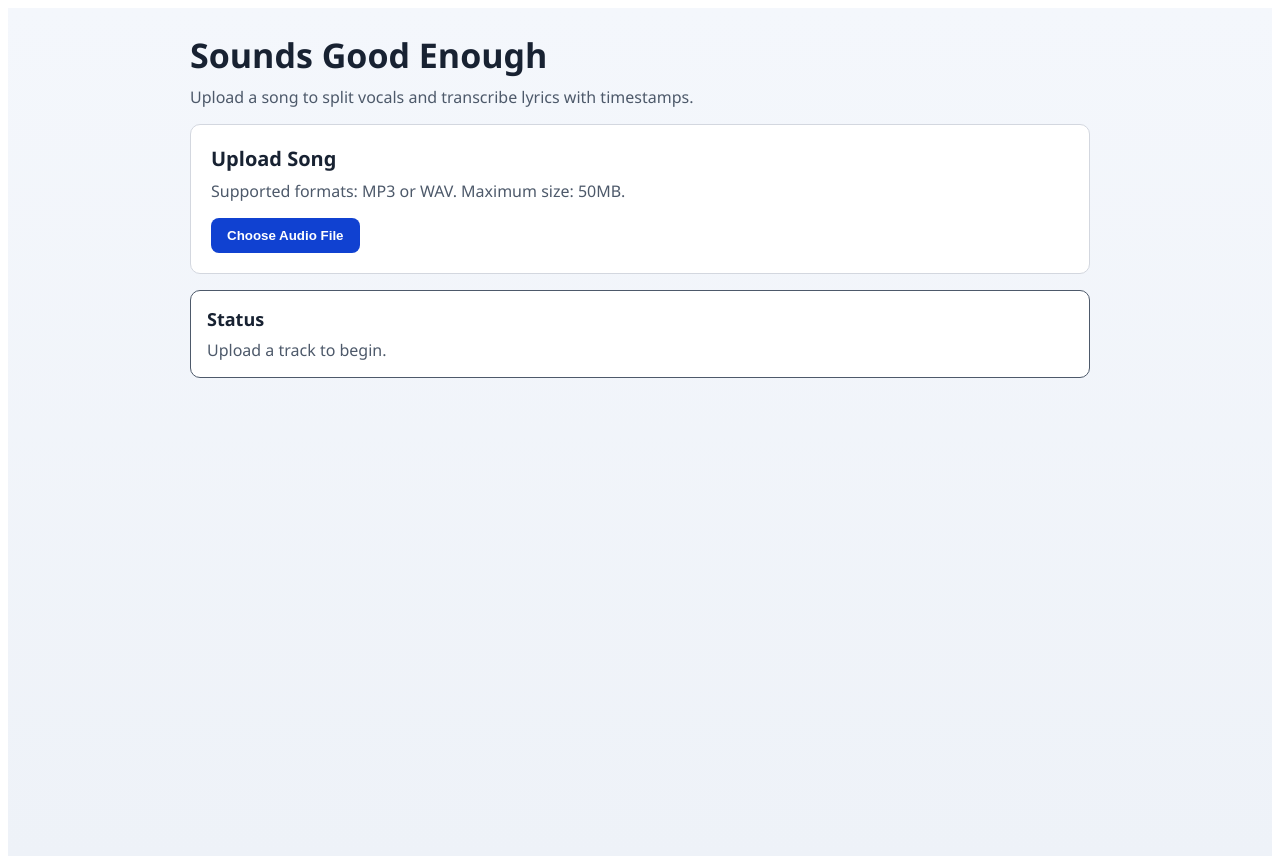
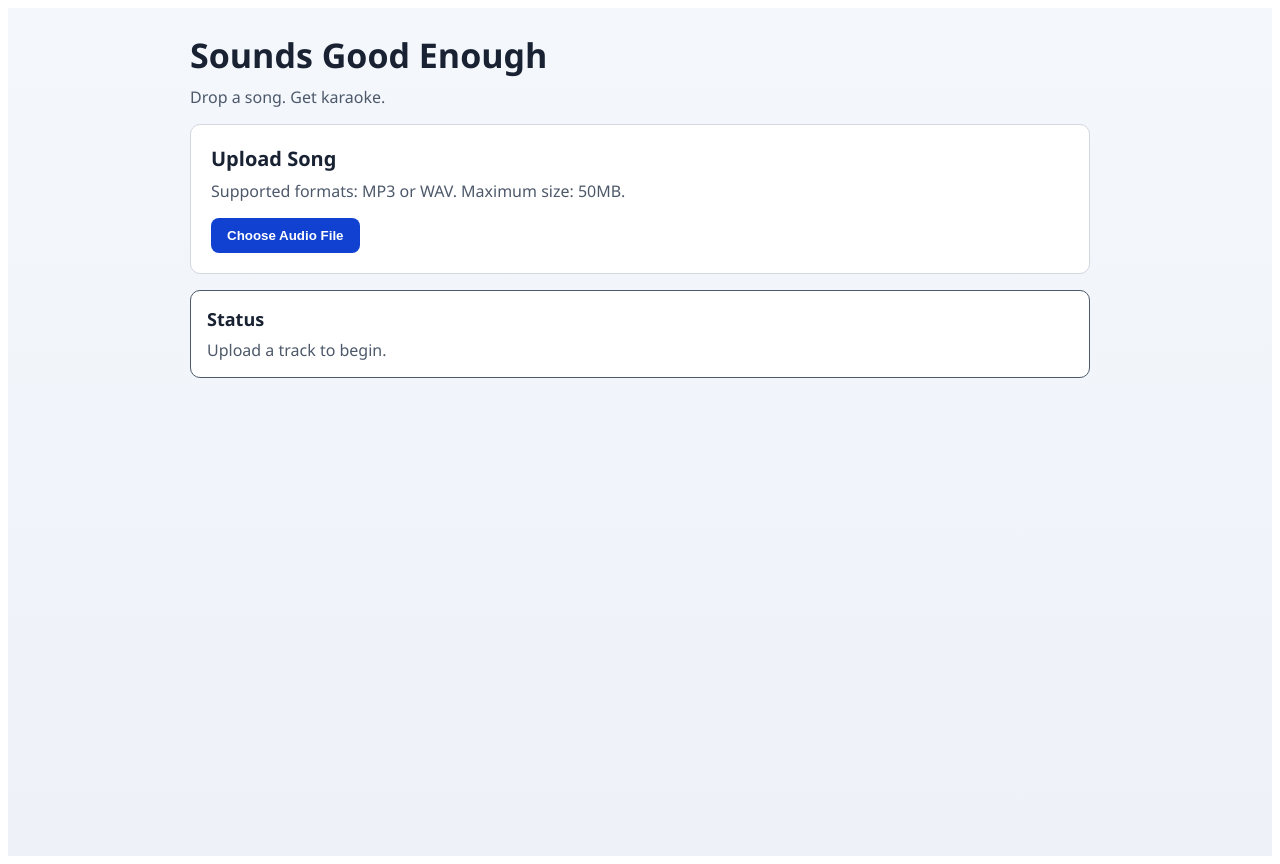
Before and after one commit to VianneyMI/tech_europe_paris_ai_hackathon, a React (Vite) app in the folder sounds_good_enough/frontend/: page / in a window 1280 px wide. Built offline with nearby package versions, Linux system fonts and the light colour scheme; no server answers.

Commit message:
Step 4: update app tagline copy

```diff
--- a/sounds_good_enough/frontend/src/App.tsx
+++ b/sounds_good_enough/frontend/src/App.tsx
@@ -33,7 +33,7 @@ export default function App(): JSX.Element {
       <div style={styles.container}>
         <header>
           <h1 style={styles.title}>Sounds Good Enough</h1>
-          <p style={styles.subtitle}>Upload a song to split vocals and transcribe lyrics with timestamps.</p>
+          <p style={styles.subtitle}>Drop a song. Get karaoke.</p>
         </header>
         <UploadZone disabled={status === "processing"} onSelectFile={handleSelectFile} />
         <ProcessingStatus status={status} message={message} />
```
